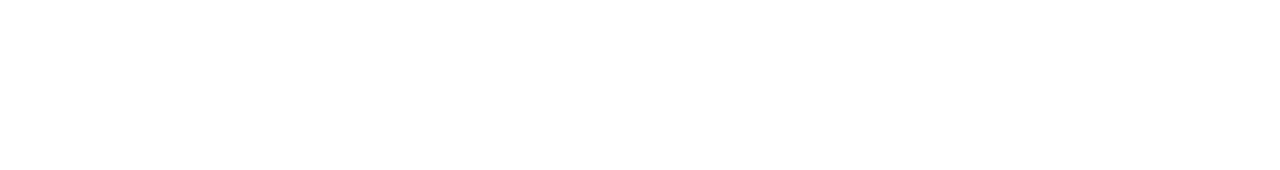
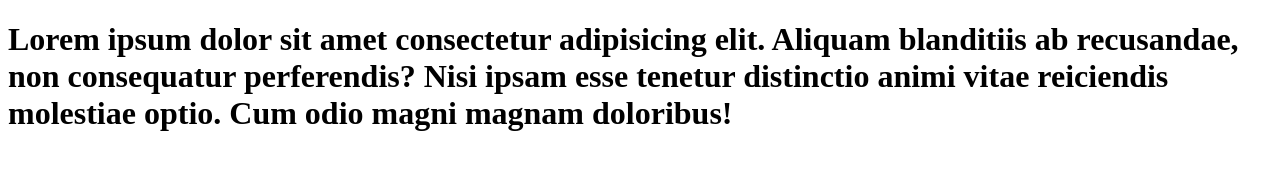
Before and after one commit to specie103/firstrep, a plain HTML site: page index.html in a window 1280 px wide. Drawn offline with Linux system fonts and the light colour scheme.

Commit message:
first h1

```diff
--- a/index.html
+++ b/index.html
@@ -1,12 +1,17 @@
 <!DOCTYPE html>
 <html lang="en">
+
 <head>
     <meta charset="UTF-8">
     <meta http-equiv="X-UA-Compatible" content="IE=edge">
     <meta name="viewport" content="width=device-width, initial-scale=1.0">
     <title>Document</title>
 </head>
+
 <body>
+    <h1>Lorem ipsum dolor sit amet consectetur adipisicing elit. Aliquam blanditiis ab recusandae, non consequatur
+        perferendis? Nisi ipsam esse tenetur distinctio animi vitae reiciendis molestiae optio. Cum odio magni magnam
+        doloribus!</h1>
+</body>
 
-</body>
 </html>
```
